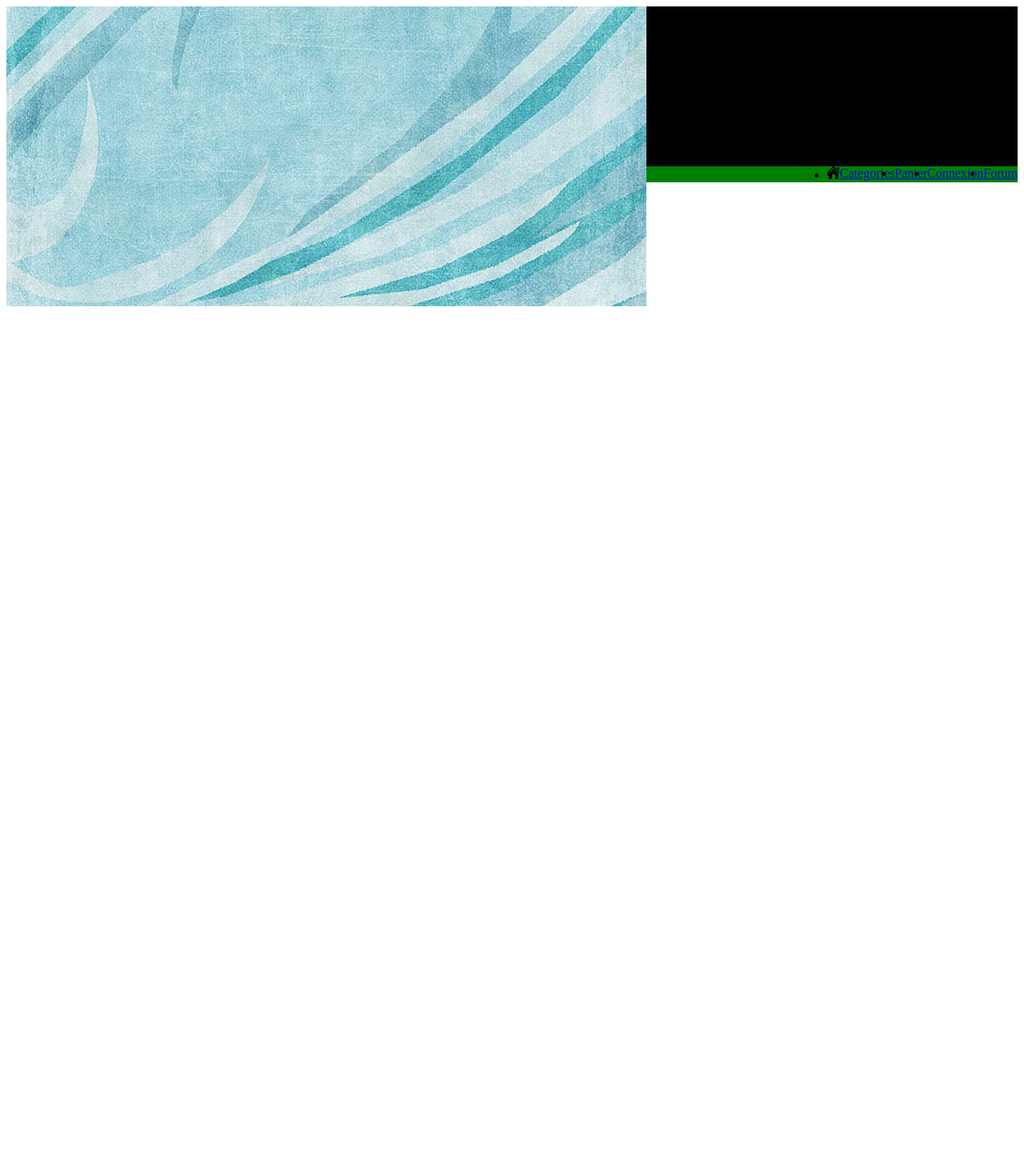
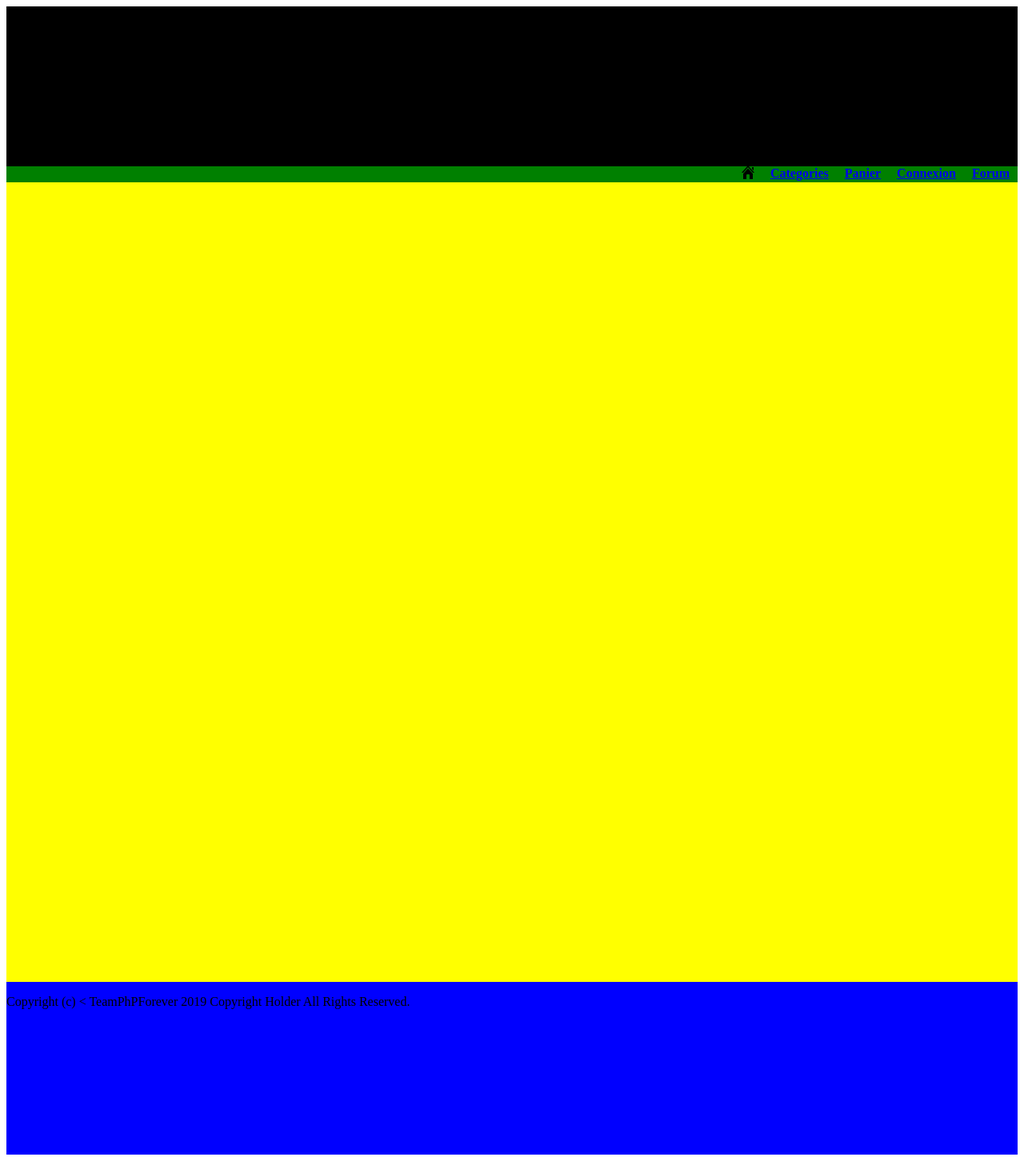
Before and after one commit to themoonisacheese/aBay, a PHP site: page /Header.view.php in a window 1280 px wide. Shown: the whole page at 80% size. Before the commit the page ends 383 px from the top, so only its background shows below. Run offline with PHP 8.4, Linux system fonts and the light colour scheme.

Commit message:
Ajout de CSS + Vues

```diff
--- a/view/Header.view.css
+++ b/view/Header.view.css
@@ -5,16 +5,29 @@ header {
   background-color: black;
 }
 
-nav {
+.NavHeader nav {
   background-color: green;
 }
 
-nav ul {
+.NavHeader nav ul {
   display: flex;
   flex-direction: row;
   justify-content: flex-end;
   margin: 0px
 }
+
+.NavHeader li {
+  list-style: none;
+}
+
+.NavHeader nav ul li a {
+  font-size: 1em;
+  font-weight: bold;
+  padding-left: 10px;
+  padding-right: 10px;
+}
+
+
 
 #wrap /* Division contenant l'ensemble du body sauf le footer */
 {
@@ -30,4 +43,12 @@ nav ul {
 
 footer, #wrap:after{
   height: 200px;
+  background-color: blue;
 }
+
+
+
+.test {
+  min-height: 1000px;
+  background-color: yellow;
+}
--- a/view/Header.view.php
+++ b/view/Header.view.php
@@ -12,9 +12,10 @@
 <div id="wrap">
 
 <header>
-<img src="images/banniere.jpg" alt="">
+
 </header>
 
+<div class="NavHeader">
 <nav>
   <ul>
     <li><a href="#"><img src="images/home.png" alt=""></a></li>
@@ -24,3 +25,18 @@
     <li><a href="#">Forum</a></li>
   </ul>
 </nav>
+</div>
+
+<div class="test">
+
+</div>
+
+
+</div>
+
+<footer>
+  <p>Copyright (c) <  TeamPhPForever 2019 Copyright Holder All Rights Reserved.</p>
+</footer>
+
+  </body>
+</html>
```
Also changed, not shown: view/testPanier.html (added, +22 -0 lines), view/testpanier.css (added, +14 -0 lines).
